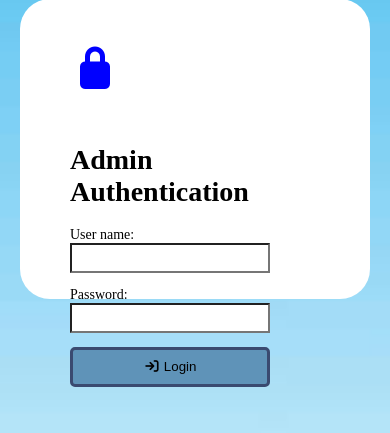
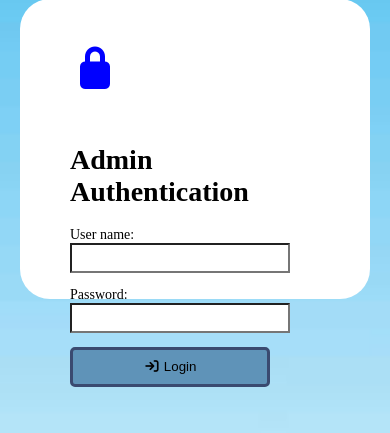
Before and after one commit to dri574069-beep/Academy-Website, a Django app: page /AdminAuthentication/ in a window 390 px wide. Shown: the part 61-494 px from the top of the page. Run offline with Django 5.2, Linux system fonts and the light colour scheme.

Commit message:
Fix responsive input sizes

```diff
--- a/static/style.css
+++ b/static/style.css
@@ -2130,3 +2130,21 @@ select {
         margin: 20px auto !important;
     }
 }
+@media (max-width: 900px) {
+    input,
+    select,
+    textarea {
+        max-width: 280px !important;
+        box-sizing: border-box !important;
+    }
+}
+
+@media (max-width: 600px) {
+    input,
+    select,
+    textarea {
+        width: 220px !important;
+        max-width: 90% !important;
+        box-sizing: border-box !important;
+    }
+}
```
